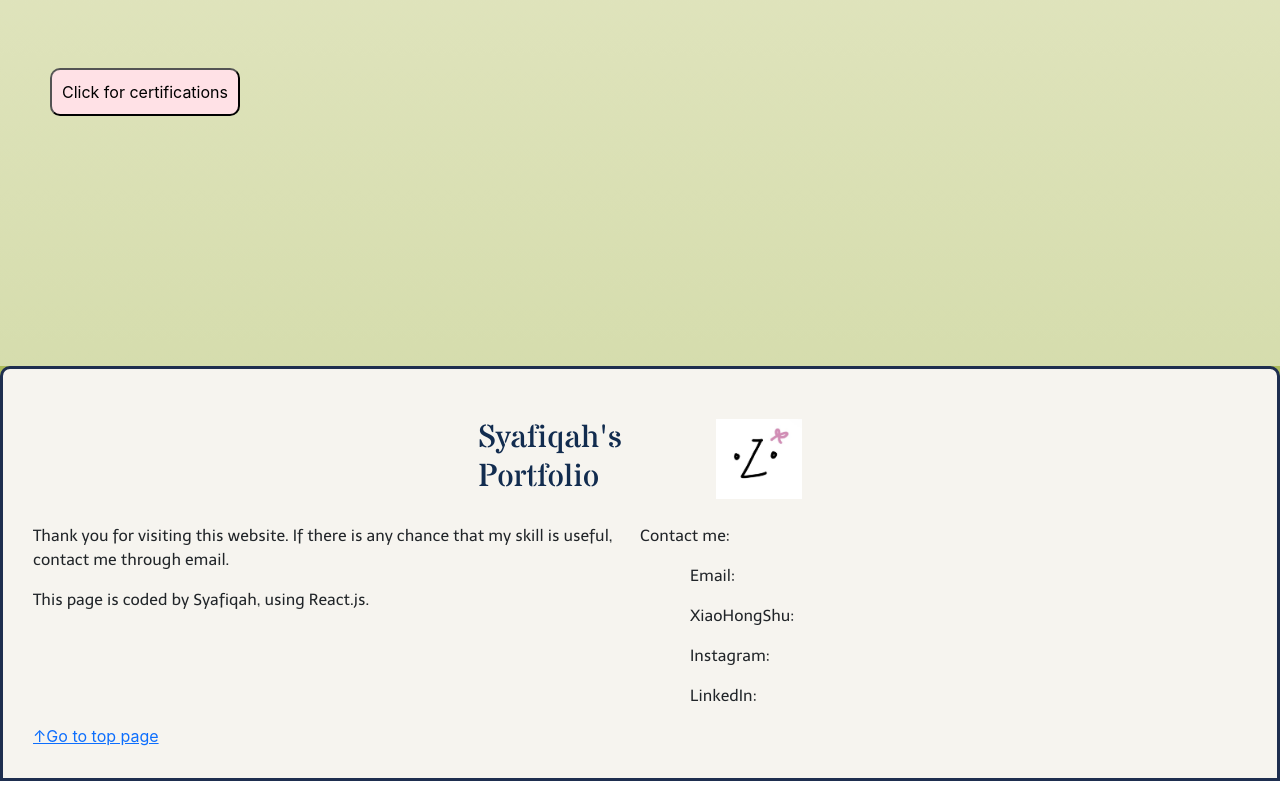
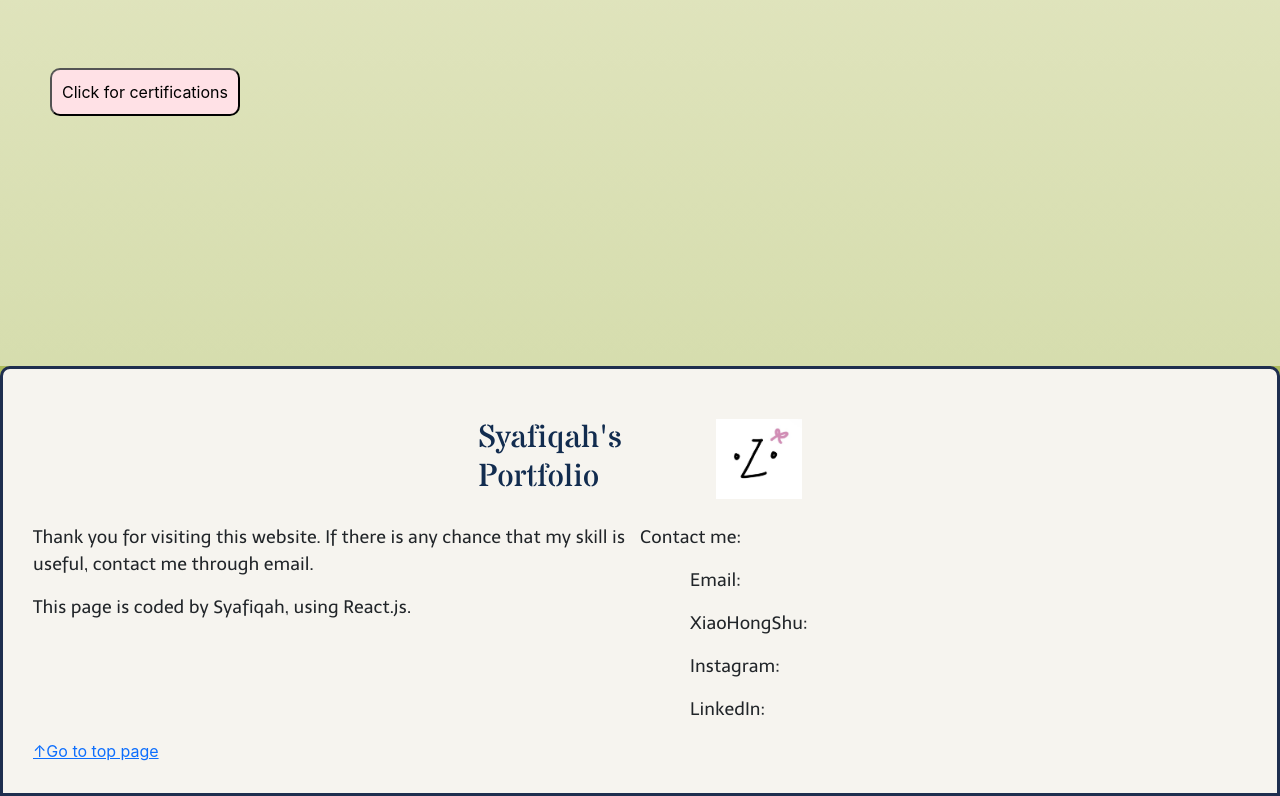
Before and after one commit to cosylily/website-portfolio, a React (Create React App) app: page / in a window 1280 px wide. Shown: the part 3803-4599 px from the top of the page. Built offline with nearby package versions, Linux system fonts and the light colour scheme.

Commit message:
update websitedescription.js
Some editing on the style

```diff
--- a/src/WebsiteDescription.js
+++ b/src/WebsiteDescription.js
@@ -46,7 +46,7 @@ export default function Descp(props) {
         <div className="webinfo">
           {" "}
           <div className="descriptions">
-            <h2 className="p-2 m-2">Syaf's life update website</h2>
+            <h2 className="">Syaf's life update website</h2>
             <h3>About website:</h3>
             <p>
               The website is designed and coded to provide my friends with my
--- a/src/website.css
+++ b/src/website.css
@@ -1,3 +1,6 @@
+p {
+  font-size: 18px;
+}
 .vidone,
 .vidtwo,
 .vidthree {
@@ -61,3 +64,7 @@
   border-top-left-radius: 0px;
   margin-left: 50px;
 }
+.challenges li {
+  list-style-type: decimal;
+  padding: 0px !important;
+}
```
